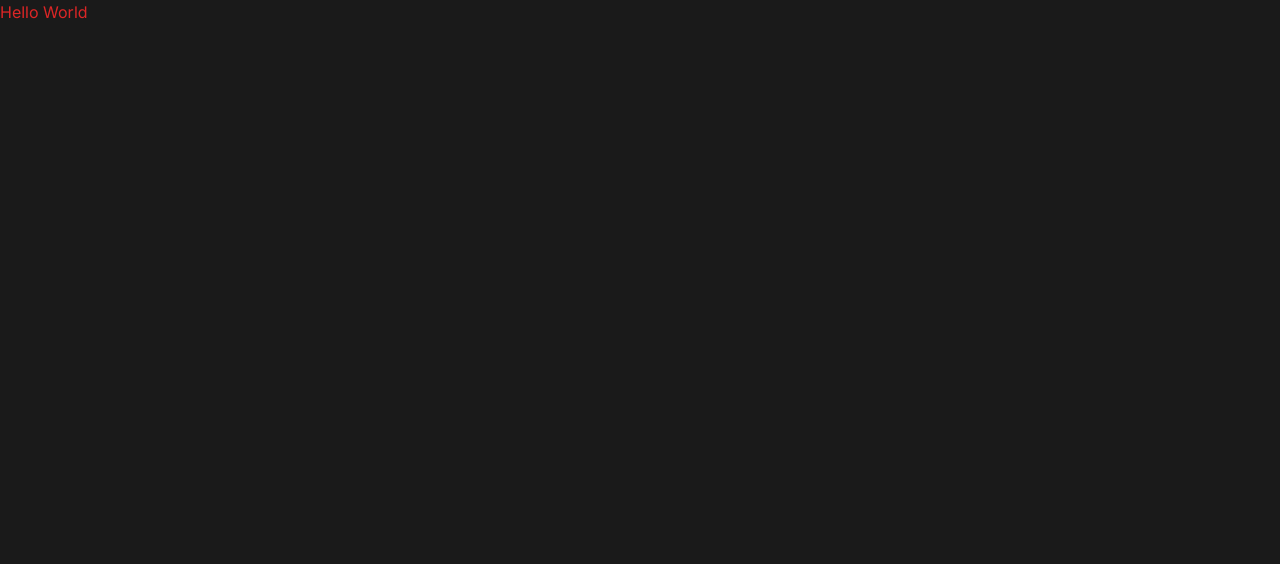
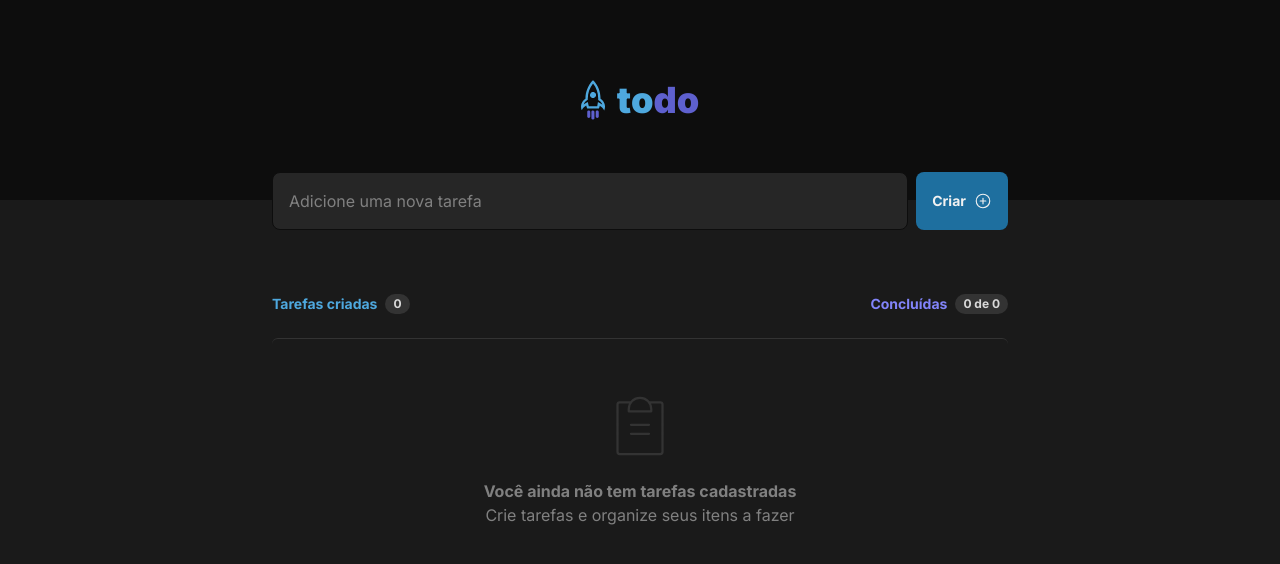
Before and after one commit to andresilveira1/todo-list, a React (Vite) app: page / in a window 1280 px wide. Shown: the top 564 px of the page. Built offline with nearby package versions, Linux system fonts and the light colour scheme.

Commit message:
feat: add components structure on page

```diff
--- a/src/App.tsx
+++ b/src/App.tsx
@@ -1,5 +1,89 @@
+import { PlusCircle } from '@phosphor-icons/react'
+
+import logo from './assets/logo.svg'
+import { Task } from './components/Task'
+import { ChangeEvent, FormEvent, useState } from 'react'
+import { EmptyForm } from './components/EmptyForm'
+import { TaskStatus } from './components/TaskStatus'
+
 export function App() {
+  const [task, setTask] = useState('')
+  const [createTask, setCreateTask] = useState<string[]>([])
+  const [completed, setCompleted] = useState(0)
+
+  function handleTaskText(event: ChangeEvent<HTMLInputElement>) {
+    setTask(event.target.value)
+  }
+
+  function handleCreateTask(event: FormEvent) {
+    event.preventDefault()
+
+    setCreateTask([...createTask, task])
+    setTask('')
+  }
+
+  function hasTasksStatus() {
+    const totalTasks = createTask.length
+
+    return totalTasks
+  }
+
+  function handleTaskCompleted(checked: boolean) {
+    if (checked) {
+      setCompleted((prevCompleted) => prevCompleted + 1)
+    } else {
+      setCompleted((prevCompleted) => prevCompleted - 1)
+    }
+  }
+
+  function deleteTask(task: string) {
+    const taskListWithoutDeletedTask = createTask.filter(tasks => tasks !== task)
+
+    setCreateTask(taskListWithoutDeletedTask)
+    setCompleted((prevCompleted) => prevCompleted - 1)
+  }
+
+  const doesTasksNotExists = createTask.length === 0 && <EmptyForm />
+
   return (
-    <h1 className="text-red-600">Hello World</h1>
+    <div className="h-screen">
+      <header className="flex gap-3 justify-center h-[200px] bg-zinc-1000 text-4xl font-black">
+        <img src={logo} alt="Logotipo do site" className="w-6"/>
+        <strong className="flex items-center text-blue-350">
+          to<span className="text-purpleDark-500">do</span>
+        </strong>
+      </header>
+
+      <main className="w-[736px] mx-auto">
+        <form className="flex gap-2 -mt-7">
+          <div className="flex-1 rounded-lg">
+            <label htmlFor="task" className="sr-only">Adicione uma nova tarefa</label>
+            <input type="text" id="task" value={task} onChange={handleTaskText} placeholder="Adicione uma nova tarefa" className="w-full p-4 rounded-lg placeholder-zinc-350 bg-zinc-550 text-zinc-150 outline-none border border-zinc-1000 focus:border-purpleDark-500"/>
+          </div>
+
+          <button
+            className="flex items-center justify-center gap-2 p-4 bg-blue-550 text-sm font-bold text-zinc-150 rounded-lg hover:bg-blue-350"
+            onClick={handleCreateTask}
+          >
+            Criar
+            <PlusCircle className="text-lg"/>
+          </button>
+        </form>
+
+        <section className="mt-16 overflow-auto">
+          <TaskStatus totalTasks={hasTasksStatus} completedTasks={completed}/>
+
+          <form className="mt-6" id="teste">
+            {doesTasksNotExists}
+
+            {
+              createTask.map(tasks => {
+                return <Task key={tasks} task={tasks} onDeleteTask={deleteTask} onCompletedTask={handleTaskCompleted} />
+              })
+            }
+          </form>
+        </section>
+      </main>
+    </div>
   )
 }
```
